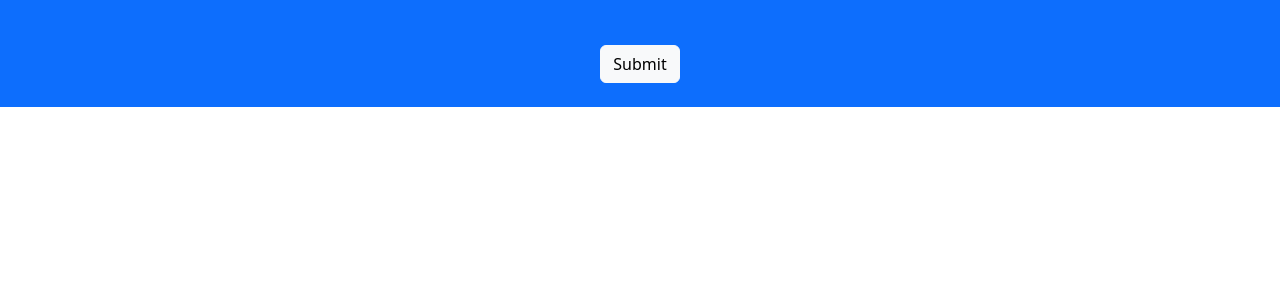
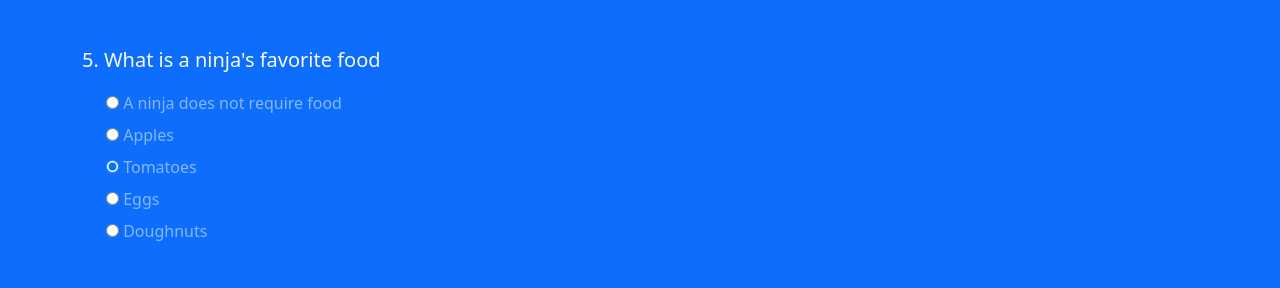
Before and after one commit to musicmichaelc/js-tut-quiz-project, an Eleventy site: page src/index.md in a window 1280 px wide. Shown: the part 870-1158 px from the top of the page. Before the commit the page ends 977 px from the top, so only its background shows below. Built offline with nearby package versions, Linux system fonts and the light colour scheme; Eleventy itself is replaced by a stand-in of ours; files that its build step writes are made by us from their sources.

Commit message:
Add another question to test
See if adding questions/answers will work...

```diff
--- a/src/index.md
+++ b/src/index.md
@@ -29,4 +29,13 @@ quiz:
     - 'slice()'
     - 'forEach()'
     correctAnswer: 'A'
+  -
+    question: "5. What is a ninja's favorite food"
+    answers:
+    - 'A ninja does not require food'
+    - 'Apples'
+    - 'Tomatoes'
+    - 'Eggs'
+    - 'Doughnuts'
+    correctAnswer: 'A'
 ---
```
